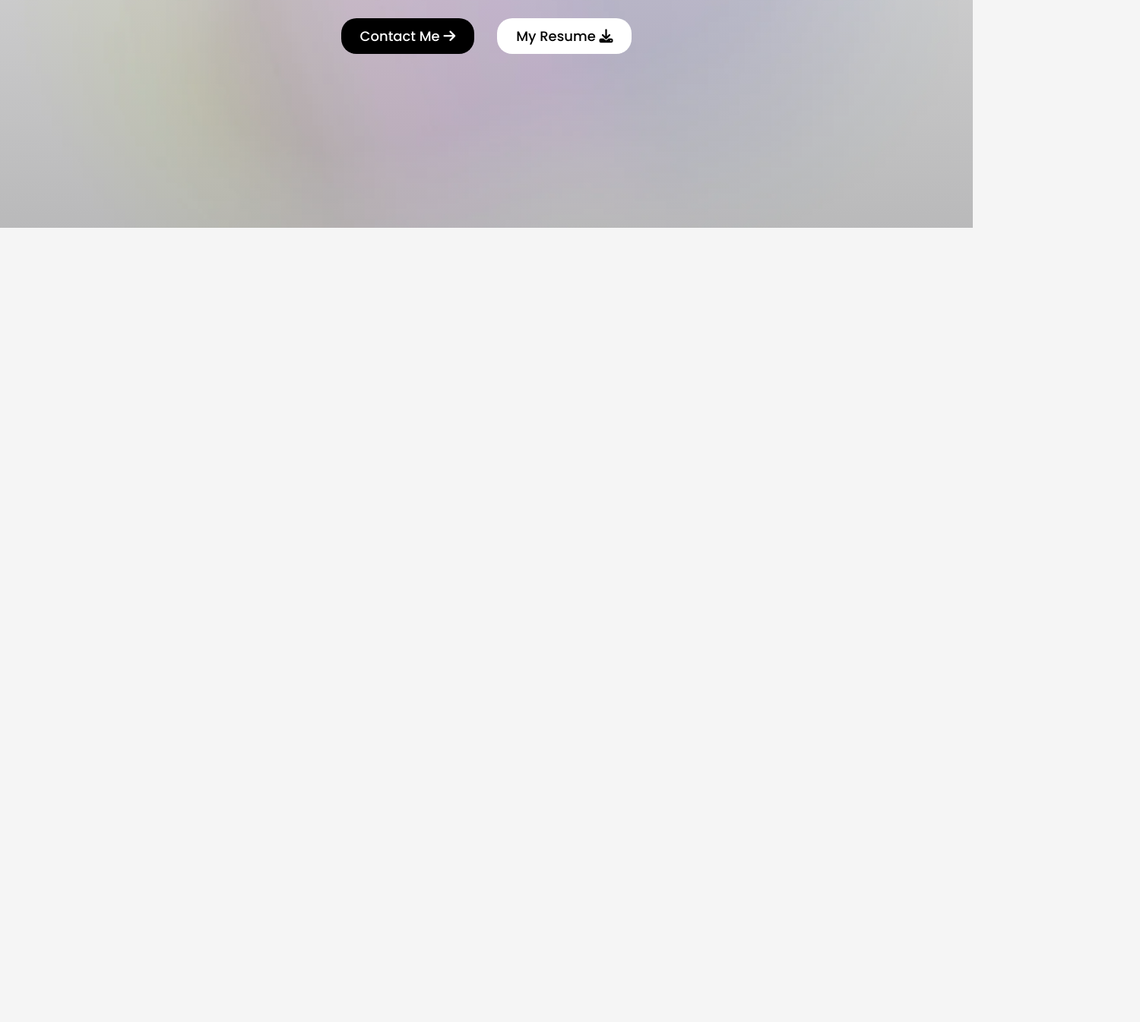
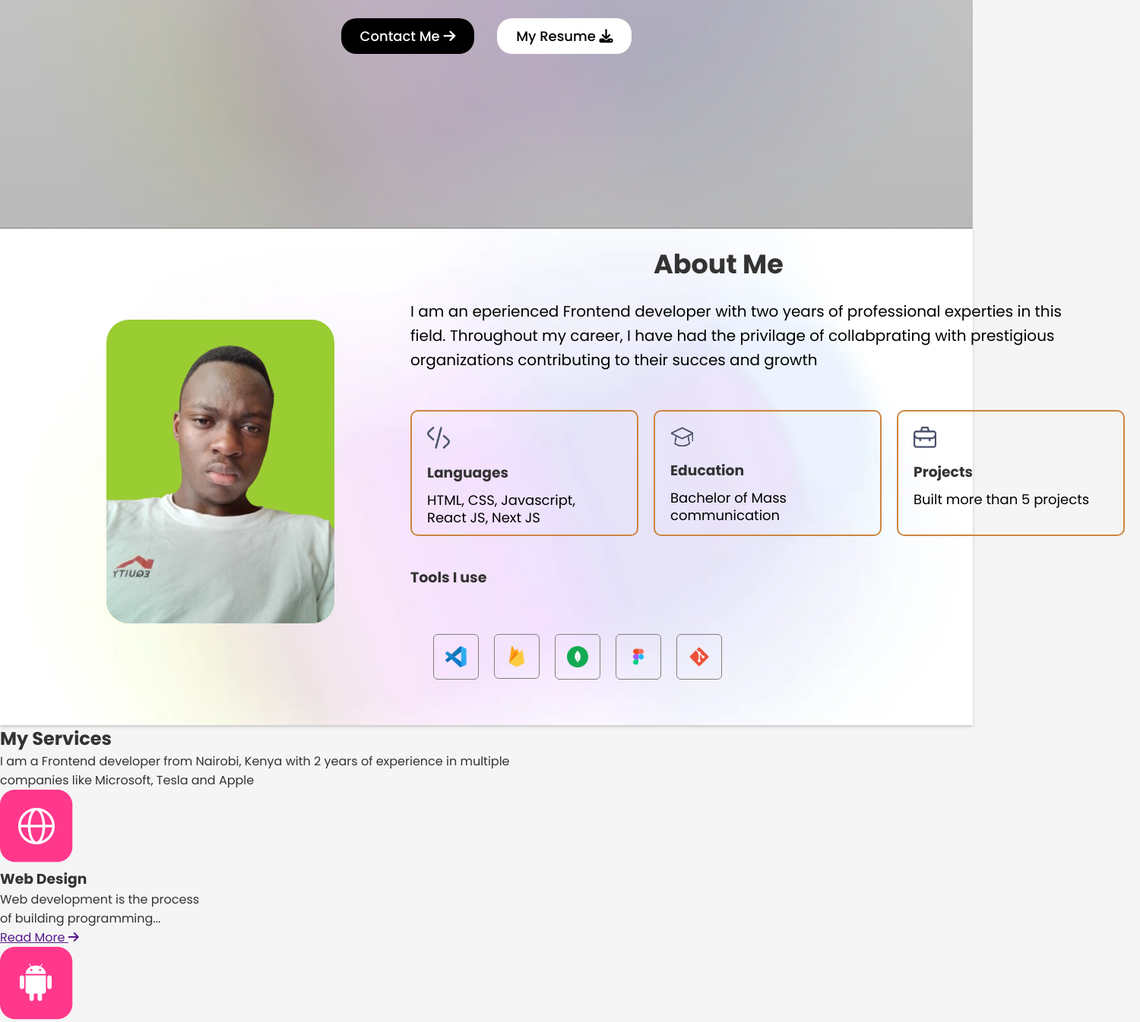
Before and after one commit to Joshua-3-byte/my-portfolio, a plain HTML site: page index.html in a window 1280 px wide. Shown: the part 500-1846 px from the top of the page at 76% size, 1500 px wide, since content can reach past the window. Before the commit the page ends 800 px from the top, so only its background shows below. Drawn offline with Linux system fonts and the light colour scheme.

Commit message:
Add about me section

```diff
--- a/index.html
+++ b/index.html
@@ -68,5 +68,99 @@
 
     </section>
 
+    <hr>
+
+        <section class="about-me" id="about-me">
+        <div class="about-me-left">
+            <img src="IMAGES/Woud naylego.jpg" alt="">
+        </div>
+
+        <div class="about-me-right">
+            <h1>About Me</h1>
+            <p>I  am an eperienced Frontend developer with two years
+                 of professional experties in this <br> field. Throughout
+                  my career, I have had the privilage of
+                  collabprating with prestigious <br> organizations
+                  contributing to their succes and growth</p>
+
+
+        <div class="about-me-left-card-container">
+            <div class="about-me-left-card">
+                <img src="IMAGES/code-icon.png" alt="">
+                <h3>Languages</h3>
+                <p>HTML, CSS, Javascript, <br> React JS, Next JS</p>
+            </div>
+
+            <div class="about-me-left-card">
+                <img src="IMAGES/edu-icon.png" alt="">
+                <h3>Education</h3>
+                <p>Bachelor of Mass <br>communication </p>
+            </div>
+
+            <div class="about-me-left-card">
+                <img src="IMAGES/project-icon.png" alt="">
+                <h3>Projects</h3>
+                <p>Built more than 5 projects</p>
+            </div>
+        </div>
+
+        <div class="about-me-left-tools">
+            <h4>Tools I use</h4>
+            <div class="about-me-left-tools-pics">
+                <img src="IMAGES/vscode.png" alt="">
+                <img src="IMAGES/firebase.png" alt="">
+                <img src="IMAGES/mongodb.png" alt="">
+                <img src="IMAGES/figma.png" alt="">
+                <img src="IMAGES/git.png" alt="">
+            </div>
+        </div>
+    </div>
+
+    </section>
+
+        <section class="services" id="services">
+        <div class="services-top">
+            <h1>My Services</h1>
+            <p>I am a Frontend developer from Nairobi, Kenya with
+                 2 years of experience in multiple <br> companies
+                 like Microsoft, Tesla and Apple</p>
+        </div>
+
+				<div class="services-bottom">
+					<div class="services-bottom-card">
+						<img src="IMAGES/web-icon.png" alt="">
+						<h3>Web Design</h3>
+						<p>Web development is the process <br>of building
+							 programming...</p>
+							 <a href="">Read More <i class="fas fa-arrow-right"></i></a>
+					</div>
+
+					<div class="services-bottom-card">
+						<img src="IMAGES/mobile-icon.png" alt="">
+						<h3>Mobile App</h3>
+						<p>Web development is the process <br>of building
+							 programming...</p>
+							 <a href="">Read More <i class="fas fa-arrow-right"></i></a>
+					</div>
+
+					<div class="services-bottom-card">
+						<img src="IMAGES/ui-icon.png" alt="">
+						<h3>UI/UX Design</h3>
+						<p>UI/UX Design focuses on creating <br> a seamless
+							user experience</p>
+							 <a href="">Read More <i class="fas fa-arrow-right"></i></a>
+					</div>
+
+					<div class="services-bottom-card">
+						<img src="IMAGES/graphics-icon.png" alt="">
+						<h3>Graphics Design</h3>
+						<p>Creative design solutions to <br> enhance visual
+							communication...</p>
+							 <a href="">Read More <i class="fas fa-arrow-right"></i></a>
+					</div>
+				</div>
+
+    </section>
+
 </body>
 </html>
--- a/styles.css
+++ b/styles.css
@@ -108,14 +108,9 @@ a:is(:link, :active, :visited).active{
     font-size: 20px;
     border: none;
 }
-/*
-#theme-toggle{
-    background: red;
-} */
 
-#theme-toggle i:last-child{
-    display: none;
-}
+
+
 
 
 
@@ -158,7 +153,7 @@ a:is(:link, :active, :visited).active{
 /* the hero section*/
 .hero{
 position: relative;
-background: linear-gradient(rgba(24, 24, 27, 0.1), rgba(24, 24, 27, 0.3)), url(IMAGES/header-bg-color.png);
+background: linear-gradient(rgba(24, 24, 27, 0.2), rgba(24, 24, 27, 0.3)), url(IMAGES/header-bg-color.png);
 
 background-position: center;
 background-size: cover;
@@ -277,3 +272,128 @@ box-shadow: 0px 10px 15px rgba(0, 0, 0, 0.4);
     font-weight: 500;
     box-shadow: 0px 10px 15px rgba(0, 0, 0, 0.4);
 }
+
+
+.about-me{
+
+    display: flex;
+    gap: 80px;
+    padding: 0 90px;
+    background: url(IMAGES/header-bg-color.png);
+    background-position: center;
+    background-size: cover;
+    box-shadow: 0 2px 4px rgba(0,0,0,0.2);
+
+}
+
+.about-me-left{
+    margin-top: 20px;
+
+
+}
+
+.about-me-left img{
+    width: 300px;
+
+    text-align: center;
+    border-radius: 30px;
+    background: yellowgreen;
+    margin-left: 50px;
+    margin-top: 100px;
+}
+
+
+.about-me-right{
+
+    padding: 0 20px;
+}
+
+.about-me-right h1{
+
+    padding-left: 320px;
+    padding-bottom: 20px;
+    padding-top: 20px;
+    font-size: 35px;
+}
+
+.about-me-right p{
+    font-size: 20px;
+    line-height: 1.6;
+    color: black;
+
+}
+
+
+
+.about-me-left-card-container{
+    display: flex;
+    gap: 20px;
+    padding-top: 50px;
+
+}
+
+
+
+.about-me-left-card-container .about-me-left-card{
+    border: 2px solid peru;
+    padding: 10px 20px;
+    width: 300px;
+    border-radius: 10px;
+    transition: all 0.3s ease;
+}
+
+.about-me-left-card-container .about-me-left-card:hover{
+    box-shadow: 0px 10px 20px rgba(0,0,0,0.5);
+    border: 2px solid yellowgreen;
+}
+
+.about-me-left-card-container .about-me-left-card img{
+    width: 30px;
+    padding: 10px 0;
+}
+
+.about-me-left-card-container .about-me-left-card h3{
+    padding-bottom: 10px;
+}
+
+.about-me-left-card-container .about-me-left-card p{
+   color: black;
+    font-size: 18px;
+    line-height: 1.3;
+    font-family: "Poppins",;
+}
+
+.about-me-right .about-me-left-tools{
+
+
+}
+
+.about-me-right .about-me-left-tools h4{
+    padding: 40px 0;
+
+    font-size: 19px;
+}
+
+.about-me-right .about-me-left-tools .about-me-left-tools-pics{
+
+    display: flex;
+    align-items: center;
+    gap: 20px;
+    padding: 20px 30px;
+}
+
+
+
+.about-me-right .about-me-left-tools .about-me-left-tools-pics img{
+    border: 1px solid gray;
+    width: 60px;
+    border-radius: 6px;
+    padding: 15px 15px;
+    margin-bottom: 40px;
+    transition: all 0.3s ease;
+}
+
+.about-me-right .about-me-left-tools .about-me-left-tools-pics img:hover{
+    background: black;
+    transform: translateY(-20px);
+}
```
